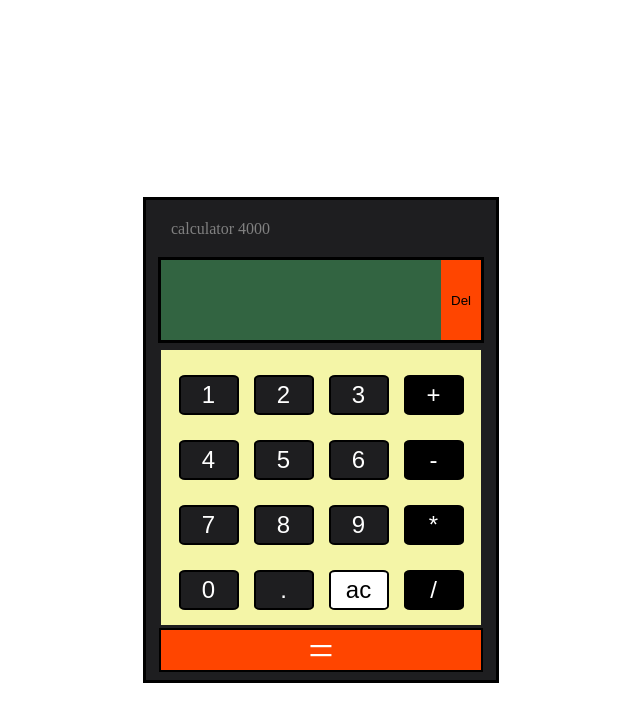
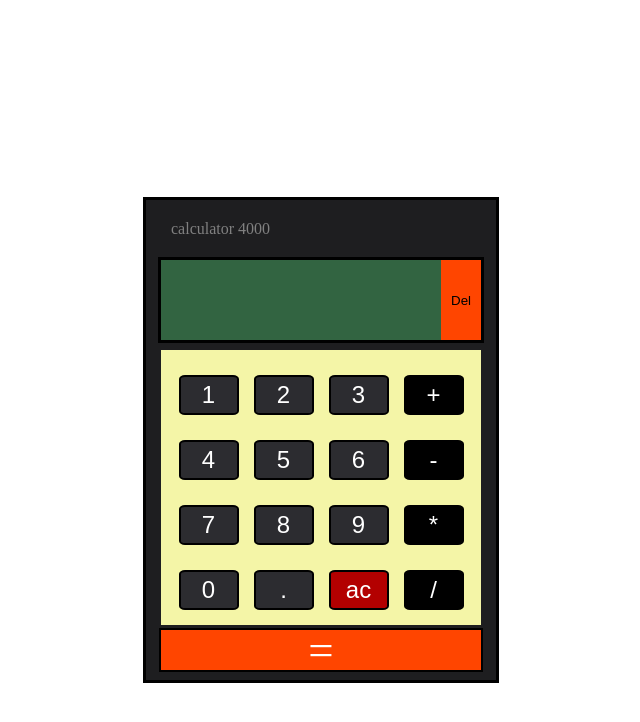
Before and after one commit to LGRV-alt/calculator, a plain HTML site: page index.html in a window 1280 px wide. In both pictures the pointer is over the button "ac". Shown: the whole page, without its empty margins (174-814 px from the left). Drawn offline with Linux system fonts and the light colour scheme; a web font is replaced by a local one.

```diff
--- a/style.css
+++ b/style.css
@@ -7,12 +7,12 @@
 }
 
 #ac{
-    background-color: red;
+    background-color:rgb(255, 6, 6);
 }
 
 #ac:hover{
-    background-color: white;
-    color: black;
+    background-color: rgb(179, 0, 0);
+    color: white;
 }
 
 #op{
@@ -139,12 +139,15 @@ button:hover{
 }
 
 .number{
-
-    background-color: rgb(30, 30, 32);
+    background-color: rgb(44, 44, 48);
     color: white;
     font-size: 1.5em;
 }
 
+.number:hover{
+    background-color:rgb(19, 19, 20) ;
+    color: white;
+}
 
 .operator{
     background-color: black;
```
Also changed, not shown: myScript.js (+22 -0 lines).
